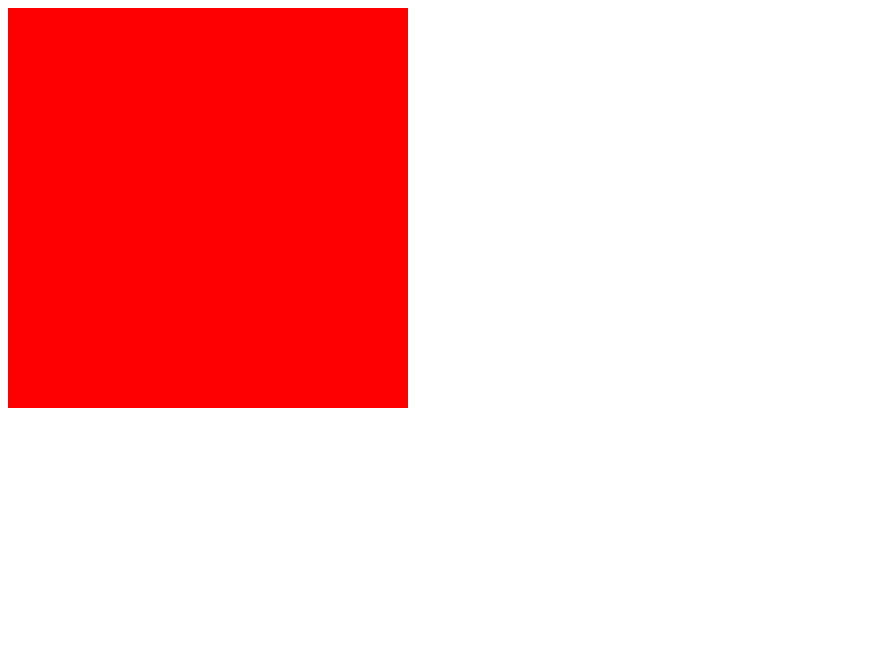
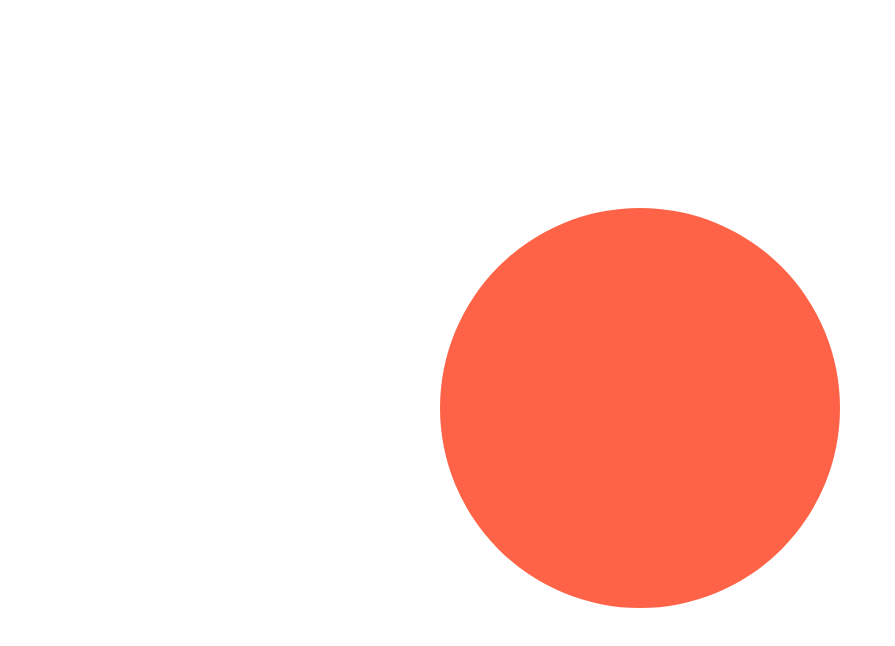
Before and after one commit to eTallang/computas-css-workshop, a website built with webpack: page index.html in a window 1280 px wide. Shown: the whole page, without its empty margins (0-895 px from the left). Built offline with nearby package versions, Linux system fonts and the light colour scheme.

```diff
--- a/index.html
+++ b/index.html
@@ -5,6 +5,8 @@
     <title>Computas CSS Workshop</title>
   </head>
   <body>
-    <div class="circle"></div>
+    <div class="flex-container">
+      <div class="circle"></div>
+    </div>
   </body>
 </html>
--- a/styles.scss
+++ b/styles.scss
@@ -1,5 +1,17 @@
+body {
+  overflow: hidden;
+}
+
+.flex-container {
+  height: 100vh;
+  display: flex;
+  align-items: center;
+  justify-content: center;
+}
+
 .circle {
-  background-color: red;
+  background-color: tomato;
+  border-radius: 9999px;
   width: 400px;
   height: 400px;
   transition: all 1s ease;
```
